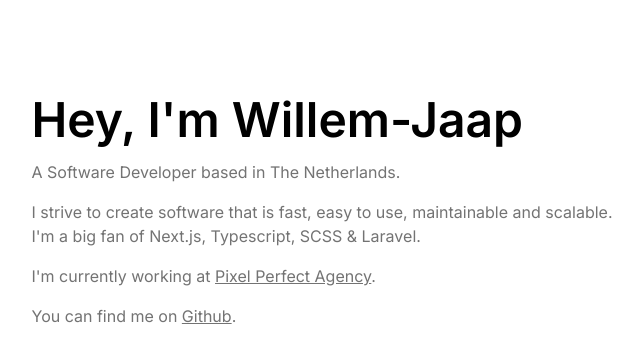
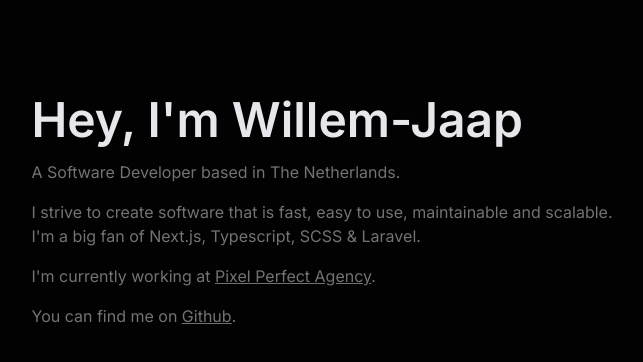
Before and after one commit to Willem-Jaap/website, a Next.js app: page / in a window 1280 px wide. Shown: the top 362 px of the page, without its empty margins (318-961 px from the left). Built offline with nearby package versions, Linux system fonts and the light colour scheme.

Commit message:
feat: add default layout and colors

```diff
--- /dev/null
+++ b/src/app/(default)/layout.tsx
@@ -0,0 +1,7 @@
+import { type PropsWithChildren } from 'react';
+
+const Layout = ({ children }: PropsWithChildren) => {
+    return <div className="min-h-screen bg-charade-950 text-charade-50">{children}</div>;
+};
+
+export default Layout;
--- a/src/app/page.tsx
+++ b/src/app/(default)/page.tsx
@@ -4,7 +4,7 @@ import Link from 'next/link';
 
 const Page = () => {
     return (
-        <div className="flex min-h-screen">
+        <div className="flex">
             <div className="mx-auto mt-20 mb-8 p-4">
                 <h1 className="text-5xl font-semibold mb-4">Hey, I&apos;m Willem-Jaap</h1>
                 <p className="text-neutral-500 mb-4">
```
